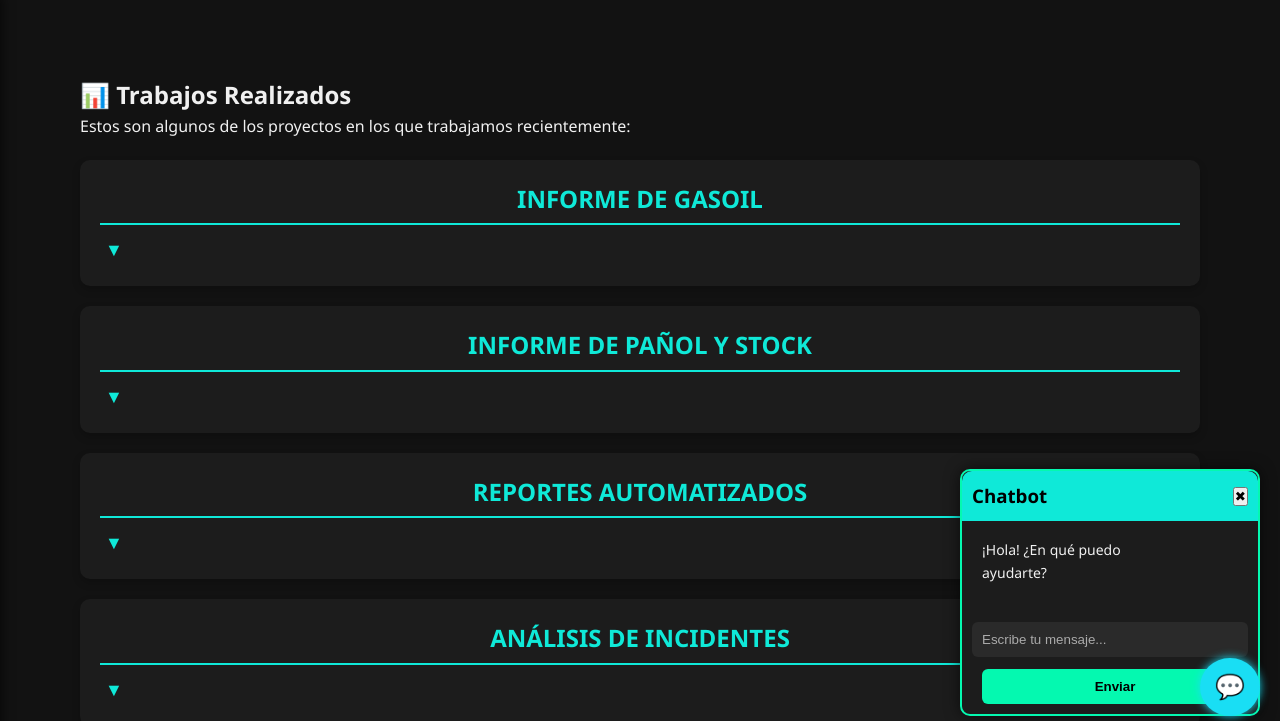
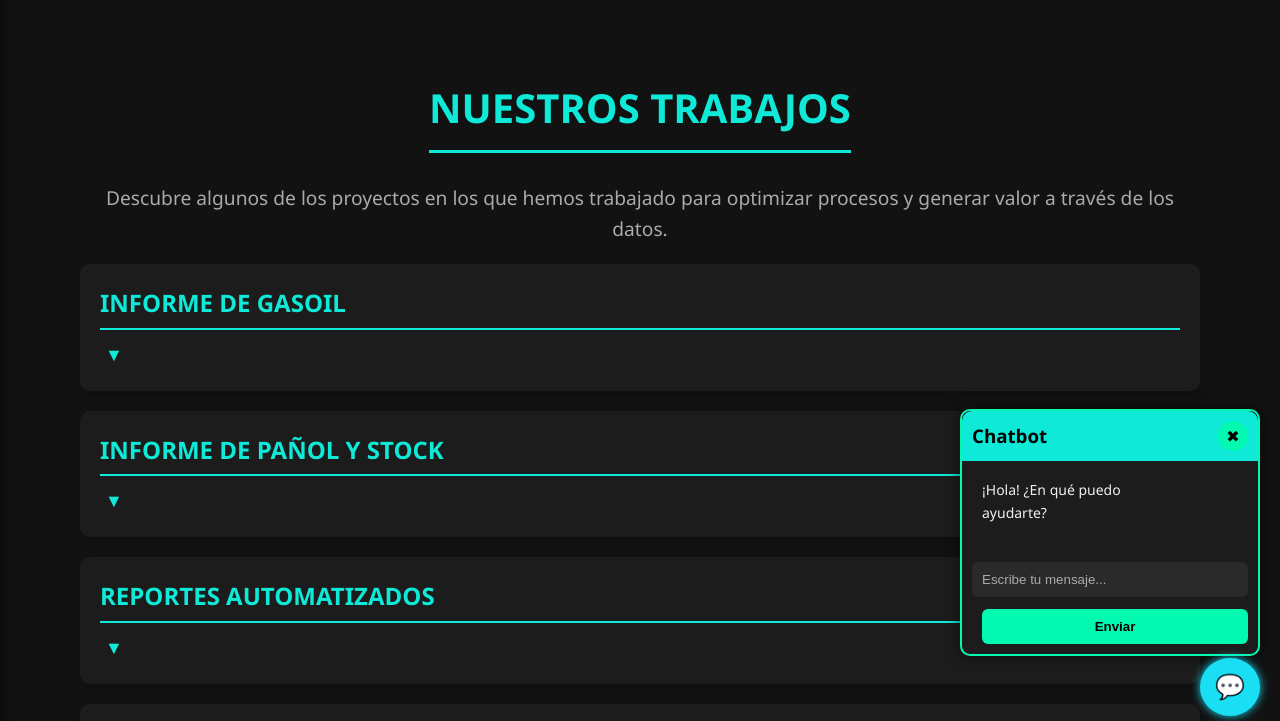
Before and after one commit to JuanAlabart/4Aces, a plain HTML site: page trabajos.html in a window 1280 px wide. Both pictures are taken after a click on the button "Abrir chatbot". Shown: the part 64-785 px from the top of the page. Drawn offline with Linux system fonts and the light colour scheme.

Commit message:
Actualización del CSS: mejoras en tarjetas y estructura general

```diff
--- a/script.js
+++ b/script.js
@@ -23,14 +23,18 @@ document.addEventListener('DOMContentLoaded', () => {
   const chatbotInput = document.getElementById('chatbot-input');
   const chatbotMessages = document.querySelector('.chatbot-messages');
 
-  // Abrir el popup
+  // Abrir o cerrar el popup al hacer clic en el botón del chatbot
   chatbotButton.addEventListener('click', () => {
-    chatbotPopup.style.display = 'flex';
+    if (chatbotPopup.classList.contains('open')) {
+      chatbotPopup.classList.remove('open');
+    } else {
+      chatbotPopup.classList.add('open');
+    }
   });
 
-  // Cerrar el popup
+  // Cerrar el popup al hacer clic en el botón de cierre (X)
   closeChatbot.addEventListener('click', () => {
-    chatbotPopup.style.display = 'none';
+    chatbotPopup.classList.remove('open');
   });
 
   // Enviar mensaje
--- a/style.css
+++ b/style.css
@@ -174,7 +174,7 @@ section {
 
 #chatbot-popup {
   position: fixed;
-  bottom: 20px;
+  bottom: 80px; /* Mueve el popup hacia arriba para que no sea tapado por el botón */
   right: 20px;
   width: 300px;
   height: auto;
@@ -182,15 +182,20 @@ section {
   background-color: #1f1f1f;
   border: 2px solid var(--primary-3);
   border-radius: 10px;
-  display: none;
+  display: none; /* Oculto por defecto */
   flex-direction: column;
   z-index: 1001;
   box-shadow: 0 0 15px rgba(0, 0, 0, 0.6);
   overflow: hidden;
+  transition: transform 0.3s ease, opacity 0.3s ease; /* Transición suave */
+  transform: scale(0.9); /* Efecto inicial de escala */
+  opacity: 0; /* Oculto inicialmente */
 }
 
 #chatbot-popup.open {
   display: flex;
+  transform: scale(1); /* Escala normal al abrir */
+  opacity: 1; /* Totalmente visible */
 }
 
 .chatbot-header {
@@ -201,6 +206,25 @@ section {
   color: #000;
   padding: 10px;
   border-radius: 10px 10px 0 0;
+}
+
+.chatbot-header button {
+  background-color: var(--primary-3);
+  color: #000;
+  border: none;
+  border-radius: 50%;
+  width: 30px;
+  height: 30px;
+  font-size: 16px;
+  cursor: pointer;
+  display: flex;
+  align-items: center;
+  justify-content: center;
+  transition: background-color 0.3s ease;
+}
+
+.chatbot-header button:hover {
+  background-color: var(--primary-1);
 }
 
 .chatbot-messages {
@@ -368,6 +392,35 @@ footer {
 .card.open .card-content {
   display: block;
 }
+
+.card {
+  background-color: #1c1c1c;
+  padding: 20px;
+  border-radius: 10px;
+  box-shadow: 0 4px 8px rgba(0, 0, 0, 0.2);
+  text-align: left;
+}
+
+.card img {
+  width: 100px; /* Tamaño de las fotos */
+  height: 100px;
+  object-fit: cover;
+  border-radius: 8px;
+  margin-bottom: 15px;
+  box-shadow: 0 4px 8px rgba(0, 0, 0, 0.2);
+}
+
+.card h3 {
+  margin-bottom: 10px;
+  color: var(--primary-1);
+  font-size: 18px;
+}
+
+.card p {
+  color: var(--text-muted);
+  font-size: 14px;
+}
+
 
 /* Botón para expandir/contraer las tarjetas */
 .toggle-card {
@@ -610,32 +663,40 @@ lightbox-btn:hover {
   gap: 20px;
 }
 
-.card {
+/* Tarjetas de equipo */
+.equipo-card {
   background-color: #1c1c1c;
   padding: 20px;
   border-radius: 10px;
   box-shadow: 0 4px 8px rgba(0, 0, 0, 0.2);
-  text-align: center;
+  text-align: center; /* Centra el contenido */
+  transition: transform 0.3s ease, box-shadow 0.3s ease;
 }
 
-.card img {
-  width: 100px; /* Tamaño de las fotos */
+.equipo-card:hover {
+  transform: translateY(-5px);
+  box-shadow: 0 8px 16px rgba(0, 0, 0, 0.3);
+}
+
+.equipo-card img {
+  width: 100px;
   height: 100px;
   object-fit: cover;
-  border-radius: 50%; /* Fotos redondeadas */
   margin-bottom: 15px;
+  border-radius: 50%; /* Mantén las imágenes redondeadas */
   box-shadow: 0 4px 8px rgba(0, 0, 0, 0.2);
 }
 
-.card h3 {
+.equipo-card h3 {
   margin-bottom: 10px;
   color: var(--primary-1);
-  font-size: 18px;
+  font-size: 1.5em;
 }
 
-.card p {
+.equipo-card p {
   color: var(--text-muted);
-  font-size: 14px;
+  font-size: 1em;
+  line-height: 1.6;
 }
 
 /* Sección general */
@@ -685,3 +746,28 @@ lightbox-btn:hover {
   font-size: 1em;
   line-height: 1.6;
 }
+
+/* Sección de trabajos */
+.trabajos {
+  padding: 60px 20px;
+  text-align: center;
+  background-color: var(--bg-dark);
+  color: var(--text-light);
+}
+
+.titulo-trabajos {
+  font-size: 2.5em; /* Tamaño grande para destacar */
+  color: var(--primary-1); /* Color principal */
+  text-transform: uppercase; /* Texto en mayúsculas */
+  margin-bottom: 20px;
+  border-bottom: 3px solid var(--primary-1); /* Línea decorativa debajo */
+  display: inline-block; /* Ajusta el ancho al contenido */
+  padding-bottom: 10px; /* Espaciado entre el texto y la línea */
+}
+
+.descripcion-trabajos {
+  font-size: 1.2em; /* Tamaño moderado */
+  color: var(--text-muted); /* Color más tenue */
+  margin-top: 10px;
+  line-height: 1.6; /* Mejora la legibilidad */
+}
--- a/trabajos.html
+++ b/trabajos.html
@@ -31,9 +31,10 @@
 <!-- Contenido principal -->
 <main class="container">
     <section class="trabajos">
-      <h1>📊 Trabajos Realizados</h1>
-      <p>Estos son algunos de los proyectos en los que trabajamos recientemente:</p>
-
+       <h1 class="titulo-trabajos">Nuestros Trabajos</h1>
+  <p class="descripcion-trabajos">
+    Descubre algunos de los proyectos en los que hemos trabajado para optimizar procesos y generar valor a través de los datos.
+  </p>
       <!-- Informe de Gasoil -->
       <div class="card">
         <h3>Informe de Gasoil</h3>
```
Also changed, not shown: equipo.html (+4 -4 lines).
